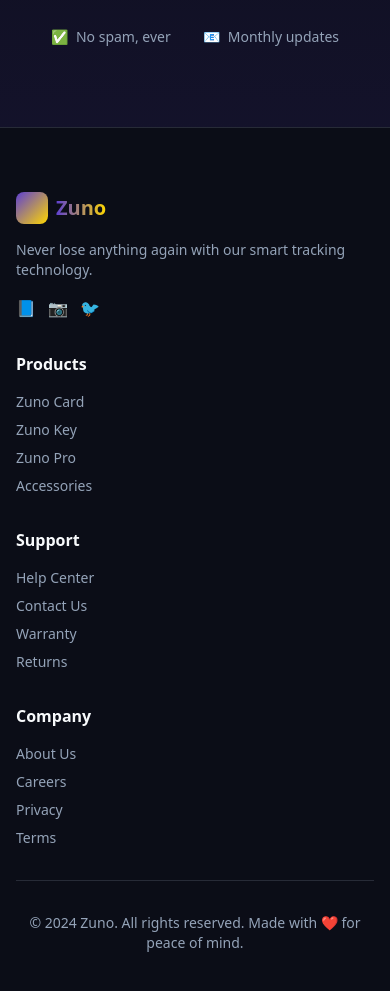
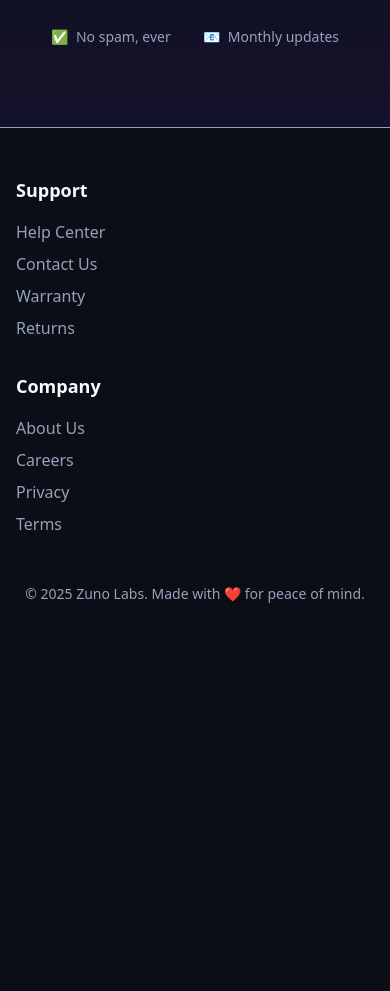
Before and after one commit to monikasaxena69-rgb/Tagz-headless-store, a Next.js app: page / in a window 390 px wide. Shown: the part 6340-7331 px from the top of the page. After the commit the page ends 6968 px from the top, so only its background shows below. Built offline with nearby package versions, Linux system fonts and the light colour scheme.

Commit message:
Update Footer.tsx

```diff
--- a/components/Footer.tsx
+++ b/components/Footer.tsx
@@ -1,66 +1,45 @@
+// components/Footer.tsx
 export default function Footer() {
   return (
-    <footer className="bg-background border-t border-text-muted/20 py-16">
-      <div className="max-w-7xl mx-auto px-4 sm:px-6 lg:px-8">
-        <div className="grid grid-cols-1 md:grid-cols-4 gap-8 mb-8">
-          {/* Logo and description */}
-          <div className="md:col-span-1">
-            <div className="flex items-center space-x-2 mb-4">
-              <div className="w-8 h-8 bg-gradient-to-br from-primary to-highlight rounded-lg"></div>
-              <span className="text-xl font-bold bg-gradient-to-r from-primary to-highlight bg-clip-text text-transparent">
-                Zuno
-              </span>
-            </div>
-            <p className="text-text-muted text-sm mb-4">
-              Never lose anything again with our smart tracking technology.
-            </p>
-            <div className="flex space-x-3">
-              <a href="#" className="text-text-muted hover:text-highlight transition-colors">📘</a>
-              <a href="#" className="text-text-muted hover:text-highlight transition-colors">📷</a>
-              <a href="#" className="text-text-muted hover:text-highlight transition-colors">🐦</a>
-            </div>
-          </div>
-
-          {/* Products */}
-          <div>
-            <h3 className="text-text-light font-semibold mb-4">Products</h3>
-            <ul className="space-y-2 text-sm">
-              <li><a href="#" className="text-text-muted hover:text-highlight transition-colors">Zuno Card</a></li>
-              <li><a href="#" className="text-text-muted hover:text-highlight transition-colors">Zuno Key</a></li>
-              <li><a href="#" className="text-text-muted hover:text-highlight transition-colors">Zuno Pro</a></li>
-              <li><a href="#" className="text-text-muted hover:text-highlight transition-colors">Accessories</a></li>
-            </ul>
-          </div>
-
-          {/* Support */}
-          <div>
-            <h3 className="text-text-light font-semibold mb-4">Support</h3>
-            <ul className="space-y-2 text-sm">
-              <li><a href="#" className="text-text-muted hover:text-highlight transition-colors">Help Center</a></li>
-              <li><a href="#" className="text-text-muted hover:text-highlight transition-colors">Contact Us</a></li>
-              <li><a href="#" className="text-text-muted hover:text-highlight transition-colors">Warranty</a></li>
-              <li><a href="#" className="text-text-muted hover:text-highlight transition-colors">Returns</a></li>
-            </ul>
-          </div>
-
-          {/* Company */}
-          <div>
-            <h3 className="text-text-light font-semibold mb-4">Company</h3>
-            <ul className="space-y-2 text-sm">
-              <li><a href="#" className="text-text-muted hover:text-highlight transition-colors">About Us</a></li>
-              <li><a href="#" className="text-text-muted hover:text-highlight transition-colors">Careers</a></li>
-              <li><a href="#" className="text-text-muted hover:text-highlight transition-colors">Privacy</a></li>
-              <li><a href="#" className="text-text-muted hover:text-highlight transition-colors">Terms</a></li>
-            </ul>
-          </div>
+    <footer className="bg-background border-t border-text-muted">
+      <div className="container mx-auto px-4 py-12 grid grid-cols-1 md:grid-cols-2 gap-8">
+        {/* Support Column */}
+        <div>
+          <h3 className="text-lg font-semibold text-text-light mb-4">Support</h3>
+          <ul className="space-y-2">
+            {['Help Center','Contact Us','Warranty','Returns'].map((item) => (
+              <li key={item}>
+                <a
+                  href={`#${item.toLowerCase().replace(/ /g, '-')}`}
+                  className="text-text-muted hover:text-highlight transition-colors"
+                >
+                  {item}
+                </a>
+              </li>
+            ))}
+          </ul>
         </div>
 
-        <div className="border-t border-text-muted/20 pt-8 text-center">
-          <p className="text-text-muted text-sm">
-            © 2024 Zuno. All rights reserved. Made with ❤️ for peace of mind.
-          </p>
+        {/* Company Column */}
+        <div>
+          <h3 className="text-lg font-semibold text-text-light mb-4">Company</h3>
+          <ul className="space-y-2">
+            {['About Us','Careers','Privacy','Terms'].map((item) => (
+              <li key={item}>
+                <a
+                  href={`#${item.toLowerCase().replace(/ /g, '-')}`}
+                  className="text-text-muted hover:text-highlight transition-colors"
+                >
+                  {item}
+                </a>
+              </li>
+            ))}
+          </ul>
         </div>
       </div>
+      <div className="text-center text-sm text-text-muted pb-6">
+        © {new Date().getFullYear()} Zuno Labs. Made with ❤️ for peace of mind.
+      </div>
     </footer>
-  );
+  )
 }
```
